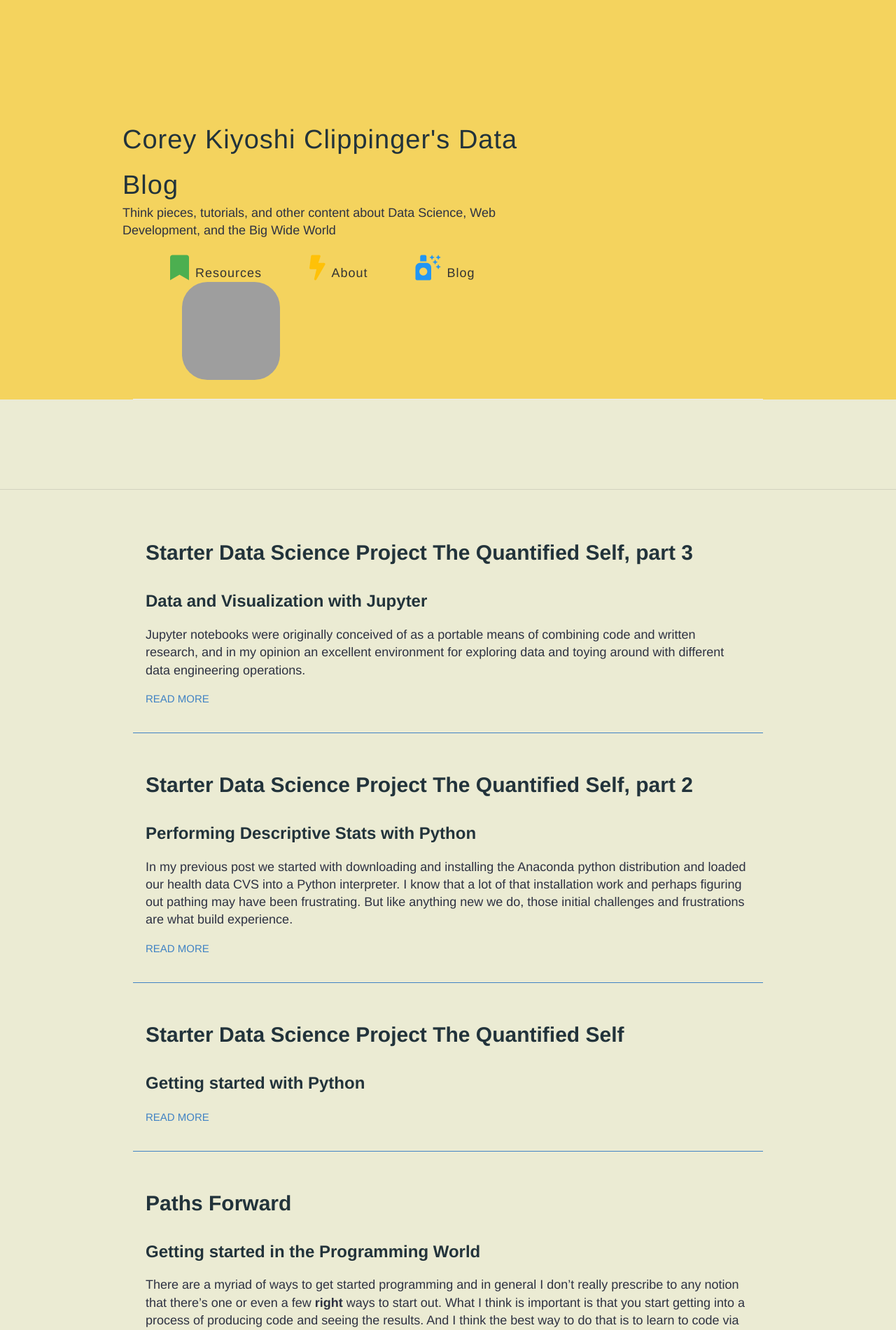
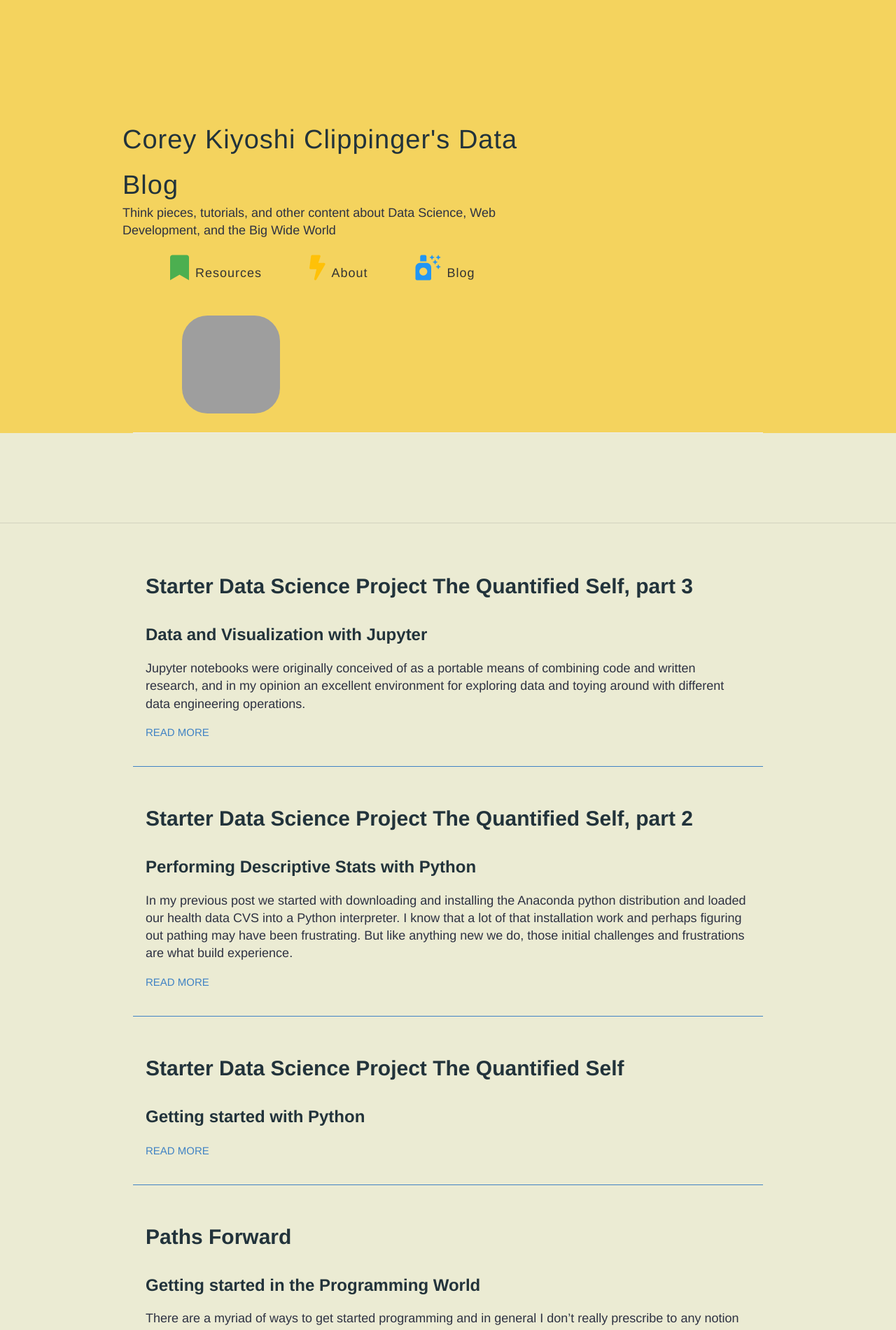
Before and after one commit to coreyclip/coreyclip.github.io, a Jekyll site: the page built from index.html, in a window 1280 px wide. Shown: the top 1901 px of the page at 70% size. Built offline with Jekyll 4.4.1, drawn with Linux system fonts in a browser that asks for light colours; nearby versions of some CDN libraries; grey boxes are pictures that could not be loaded.

Commit message:
Fixed avatar placement

```diff
--- a/_layouts/default.html
+++ b/_layouts/default.html
@@ -76,8 +76,9 @@
                         </div>
                     </div>
                     <div class='col-4 site-avatar-col'>
-                        <a href="{{ site.baseurl }}/" class="site-avatar"><img class='rounded-circle' src="{{ site.avatar }}" /></a>
-                    </div>
+                        <a href="{{ site.baseurl }}/" class="site-avatar mt-5"><img class='rounded-circle' src="{{ site.avatar }}" /></a>
+                        </div>
+
                 </div>
             </header>
         </div>
```
